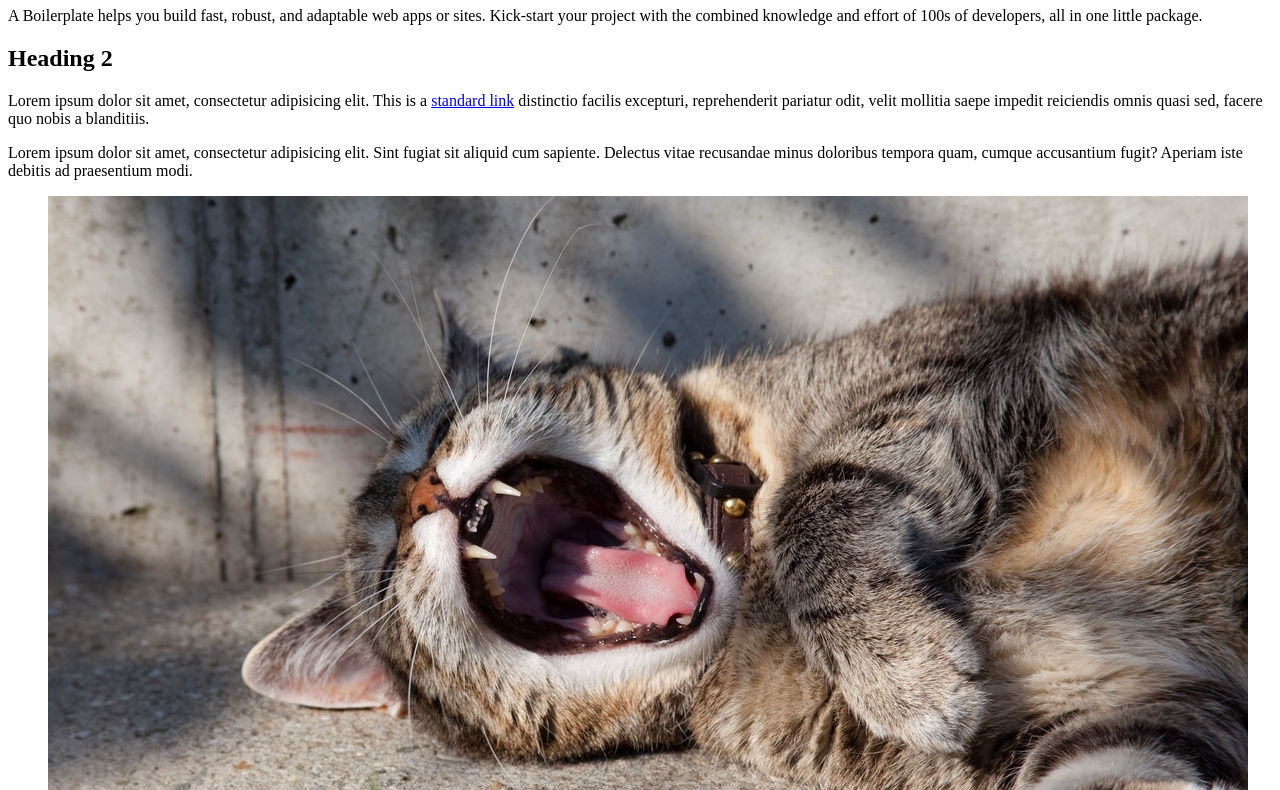
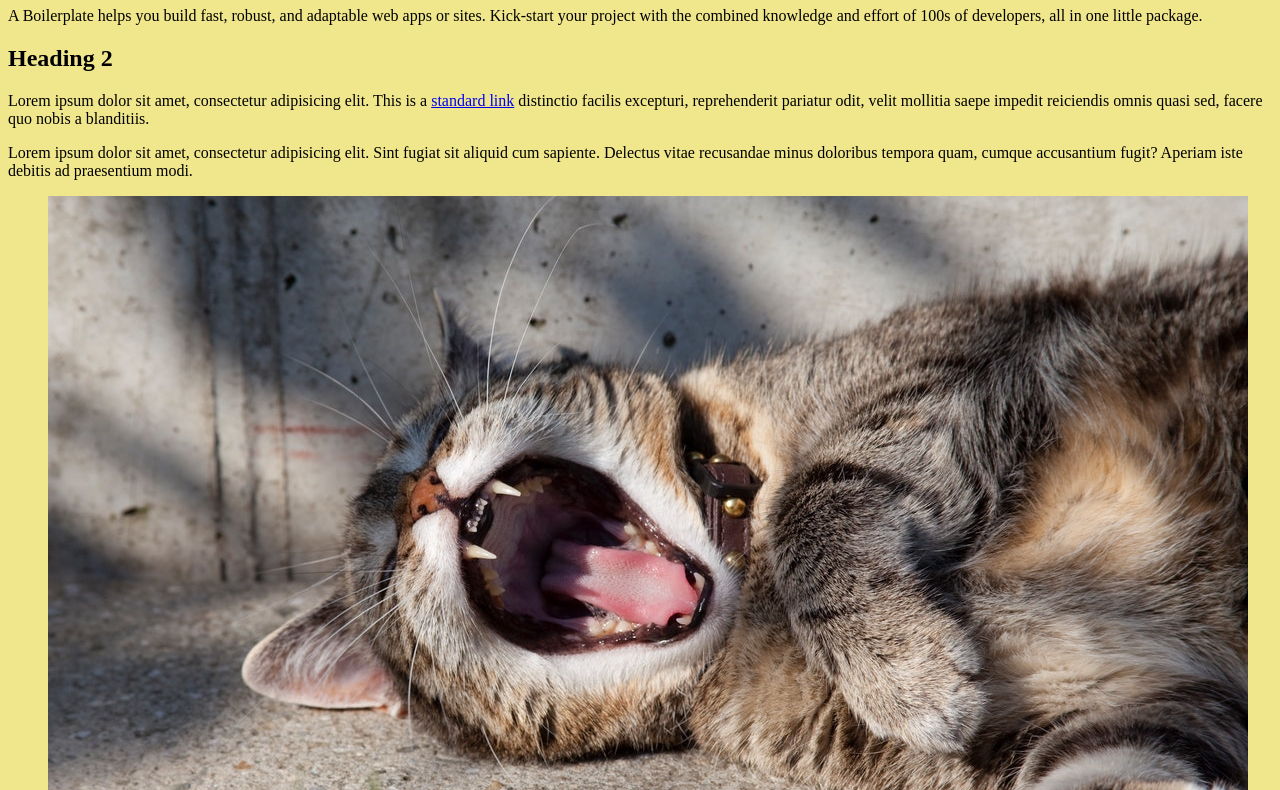
Before and after one commit to mct-ui/html5-boilerplate-driessenslucas, a plain HTML site: page index.html in a window 1280 px wide. Shown: the part 73-863 px from the top of the page. Drawn offline with Linux system fonts and the light colour scheme.

Commit message:
added screen.css

```diff
--- /dev/null
+++ b/css/screen.css
@@ -0,0 +1,3 @@
+body {
+	background: khaki;
+}
--- a/index.html
+++ b/index.html
@@ -13,6 +13,8 @@
 		<link rel="google-touch-icon" href="/img/google-touch-icon.png" />
 		<link rel="manifest" href="/manifest.json" />
 		<link rel="shortcut icon" href="favicon.ico" type="image/x-icon" />
+
+		<link rel="stylesheet" href="/css/screen.css" />
 	</head>
 	<body>
 		<header>
```
